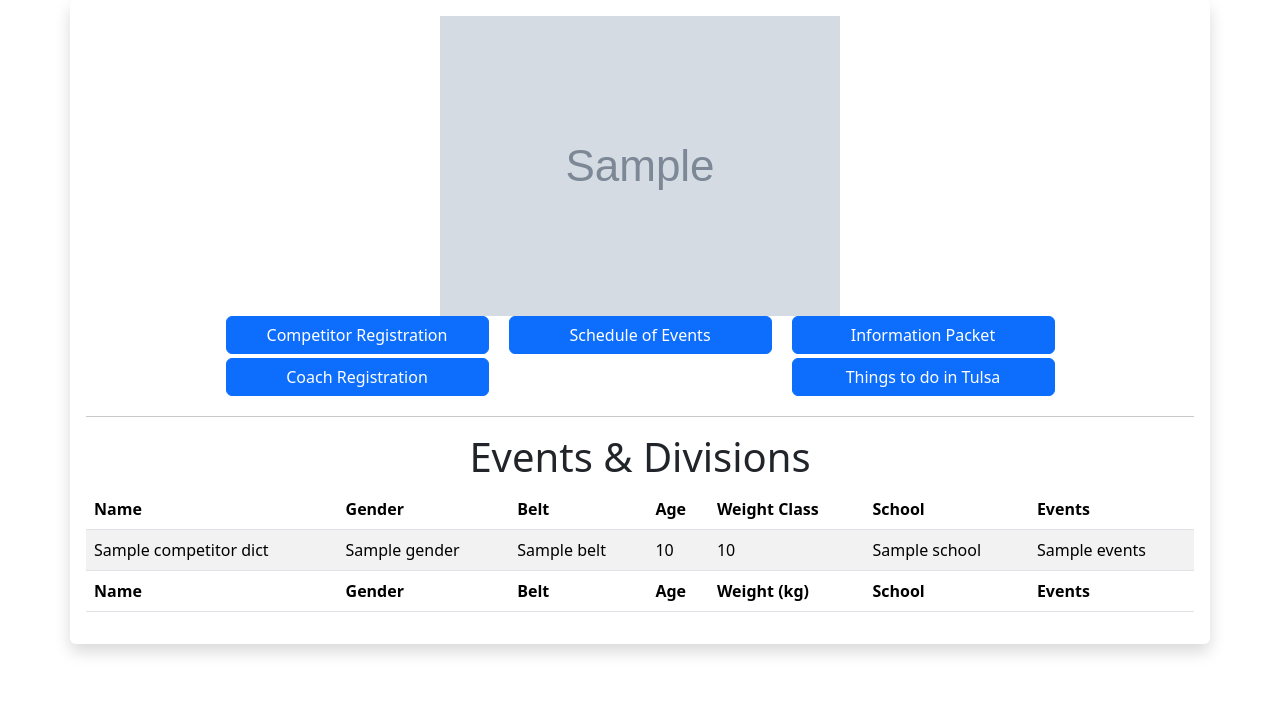
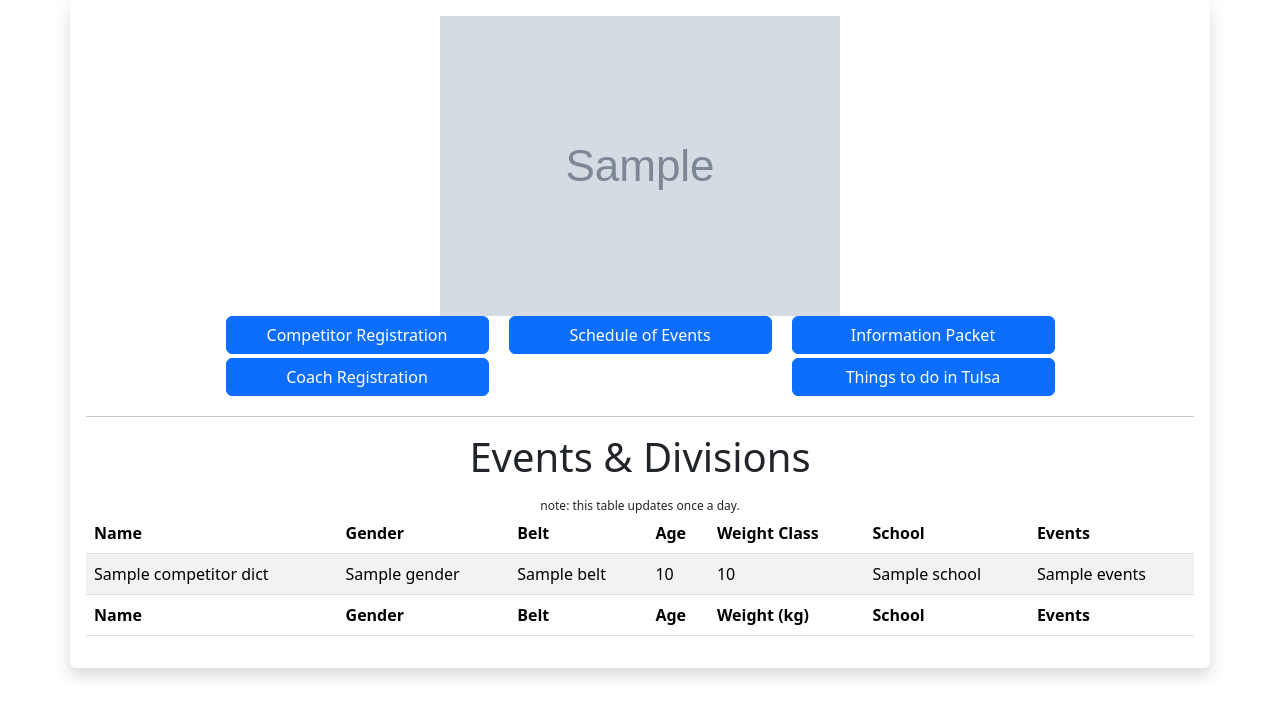
Before and after one commit to audioboxer217/tkd_registration_frontend, a Flask app: template templates/competitors.html in a window 1280 px wide. Shown: the top 718 px of the page. Run offline with Flask 2, Linux system fonts and the light colour scheme; the template is opened without the code that fills it: most values are stand-ins (such as "Sample title", 1, 10 or a date in 2020); grey boxes marked "Sample" are stand-in pictures; parts of the project's set-up code (start-up, migrations or seed data) failed here and were passed over; some libraries are stand-ins or nearby versions.

Commit message:
Add note about update frequency

```diff
--- a/templates/partials/competitors.html
+++ b/templates/partials/competitors.html
@@ -1,5 +1,6 @@
 <div class="col-md-12 center-block" align="center">
   <h1>Events & Divisions</h1>
+  <sub>note: this table updates once a day.</sub>
 </div>
 <div class="table-responsive">
   <table id="competitors" class="display table table-striped table-hover dt-responsive">
```
